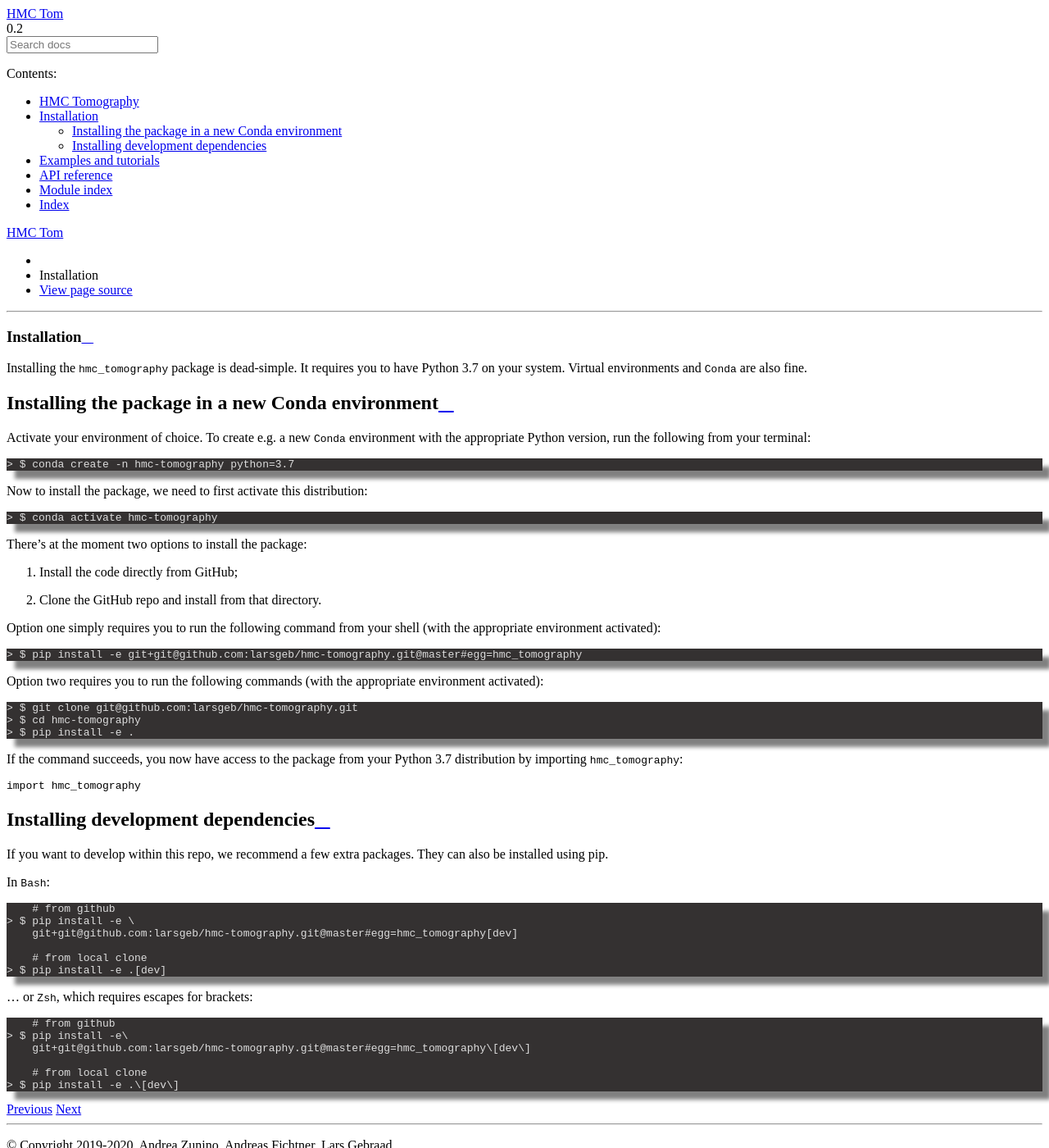
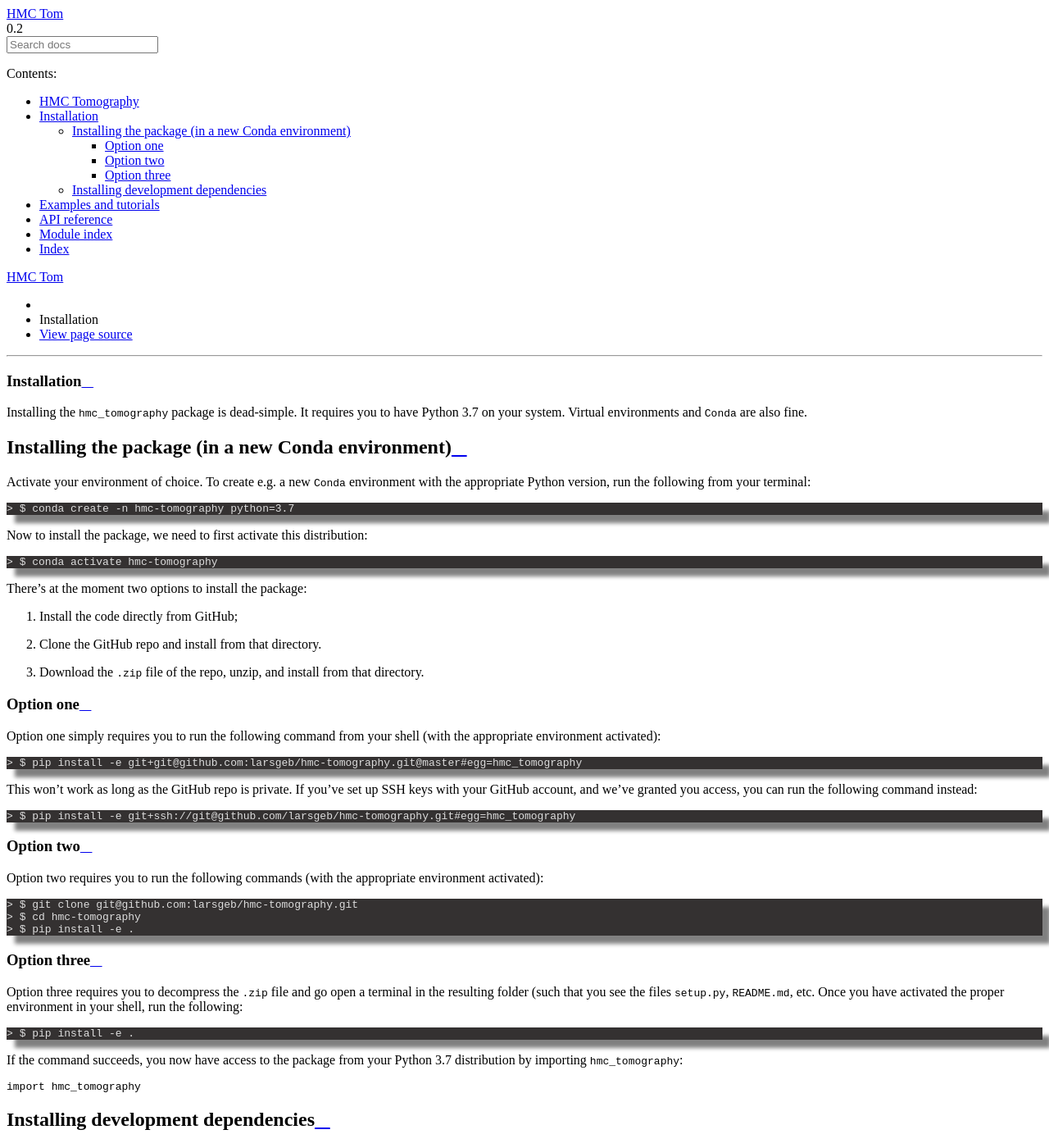
Before and after one commit to larsgeb/hmclab, a Sphinx documentation site: the page built from docs-source/source/setup.rst, in a window 1280 px wide and 1400 px high. Shown: the whole window at 82% size. Built offline with Sphinx 7.4.7 and the Read the Docs theme 2.0.0, drawn with Linux system fonts in a browser that asks for light colours; pages that are not in the unit, such as notebooks, are missing from menus.

Commit message:
Updated installation instructions, bumped version in other places.

```diff
--- a/docs-source/source/setup.rst
+++ b/docs-source/source/setup.rst
@@ -4,8 +4,8 @@ Installation
 Installing the :code:`hmc_tomography` package is dead-simple. It requires you to have
 Python 3.7 on your system. Virtual environments and :code:`Conda` are also fine.
 
-Installing the package in a new Conda environment
-*************************************************
+Installing the package (in a new Conda environment)
+***************************************************
 
 Activate your environment of choice. To create e.g. a new :code:`Conda` environment with the
 appropriate Python version, run the following from your terminal:
@@ -24,6 +24,11 @@ There's at the moment two options to install the package:
 
 1. Install the code directly from GitHub;
 2. Clone the GitHub repo and install from that directory.
+3. Download the :code:`.zip` file of the repo, unzip, and install from that directory.
+
+
+Option one
+^^^^^^^^^^
 
 Option one simply requires you to run the following command from your shell (with the
 appropriate environment activated):
@@ -32,6 +37,17 @@ appropriate environment activated):
 
     > $ pip install -e git+git@github.com:larsgeb/hmc-tomography.git@master#egg=hmc_tomography
 
+This won't work as long as the GitHub repo is private. If you've set up SSH keys with
+your GitHub account, and we've granted you access, you can run the following command
+instead:
+
+.. code-block:: bash
+
+    > $ pip install -e git+ssh://git@github.com/larsgeb/hmc-tomography.git#egg=hmc_tomography
+
+Option two
+^^^^^^^^^^
+
 Option two requires you to run the following commands (with the appropriate environment
 activated):
 
@@ -39,6 +55,17 @@ activated):
 
     > $ git clone git@github.com:larsgeb/hmc-tomography.git
     > $ cd hmc-tomography
+    > $ pip install -e .
+
+Option three
+^^^^^^^^^^^^
+
+Option three requires you to decompress the :code:`.zip` file and go open a terminal in
+the resulting folder (such that you see the files :code:`setup.py`, :code:`README.md`,
+etc. Once you have activated the proper environment in your shell, run the following:
+
+.. code-block:: bash
+
     > $ pip install -e .
 
 If the command succeeds, you now have access to the package from your Python 3.7
--- a/hmc_tomography/__init__.py
+++ b/hmc_tomography/__init__.py
@@ -1,5 +1,5 @@
 """HMC Tomography module.
-Copyright 2019 Andrea Zunino, Andreas Fichtner, Lars Gebraad
+Copyright 2019-2020 Andrea Zunino, Andreas Fichtner, Lars Gebraad
 """
 from hmc_tomography import (
     MassMatrices,
```
Also changed, not shown: setup.py (+6 -4 lines).
